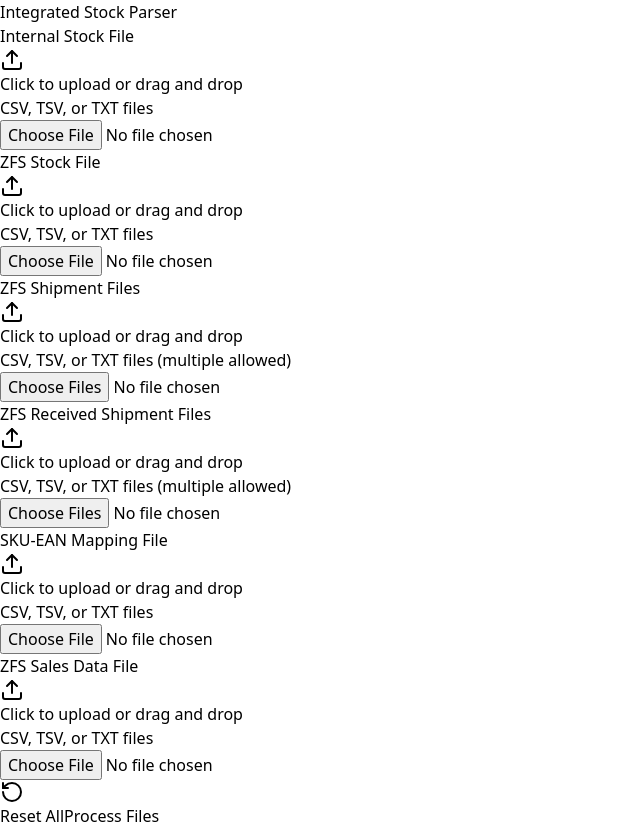
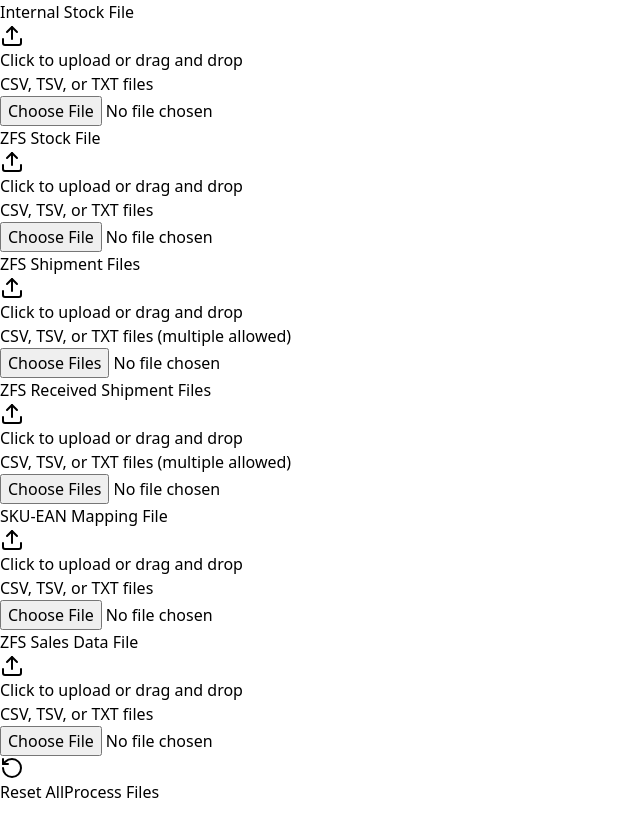
Before and after one commit to pradhankukiran/blackskies-inventory, a React (Vite) app: page / in a window 1280 px wide. Shown: the whole page, without its empty margins (0-640 px from the left). After the commit the page ends 804 px from the top, so only its background shows below. Built offline with nearby package versions, Linux system fonts and the light colour scheme.

Commit message:
adjusted UI header

```diff
--- a/src/components/IntegratedStockParser.tsx
+++ b/src/components/IntegratedStockParser.tsx
@@ -1,11 +1,6 @@
 import React, { useState } from "react";
 import { Alert, AlertTitle } from "@/components/ui/alert";
-import {
-  Card,
-  CardHeader,
-  CardTitle,
-  CardContent,
-} from "@/components/ui/card";
+import { Card, CardHeader, CardTitle, CardContent } from "@/components/ui/card";
 import { FileUploadGrid } from "./FileUploadGrid";
 import { StockTable } from "./StockTable";
 import { RecommendationsTable } from "./RecommendationsTable";
@@ -30,27 +25,27 @@ const IntegratedStockParser: React.FC = () => {
     {
       id: "stock",
       label: "Stock Overview",
-      content: parsedData.integrated.length > 0 ? (
-        <StockTable data={parsedData.integrated} />
-      ) : null,
+      content:
+        parsedData.integrated.length > 0 ? (
+          <StockTable data={parsedData.integrated} />
+        ) : null,
     },
     {
       id: "recommendations",
       label: "Stock Recommendations",
-      content: recommendations.length > 0 ? (
-        <RecommendationsTable recommendations={recommendations} />
-      ) : null,
+      content:
+        recommendations.length > 0 ? (
+          <RecommendationsTable recommendations={recommendations} />
+        ) : null,
     },
   ];
 
-  const showTabs = parsedData.integrated.length > 0 || recommendations.length > 0;
+  const showTabs =
+    parsedData.integrated.length > 0 || recommendations.length > 0;
 
   return (
     <div className="container mx-auto px-4 py-8">
       <Card>
-        <CardHeader>
-          <CardTitle>Integrated Stock Parser</CardTitle>
-        </CardHeader>
         <CardContent>
           <div className="space-y-6">
             {error && (
```
